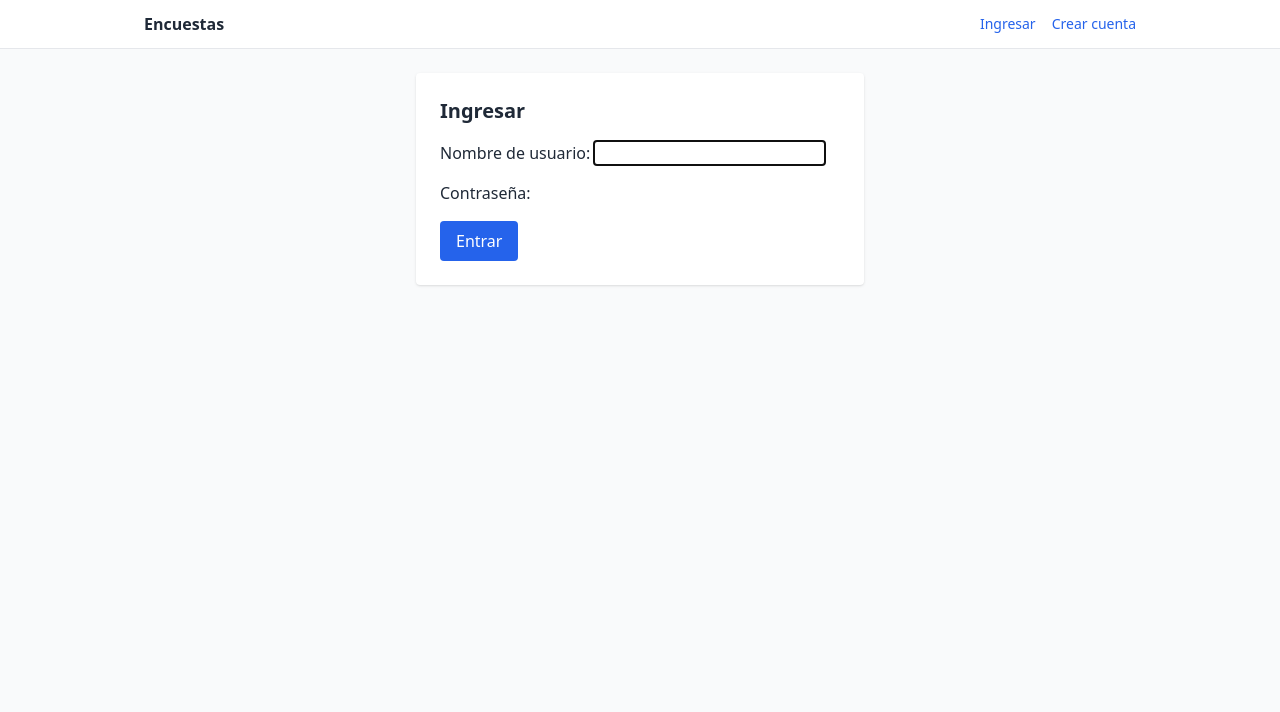
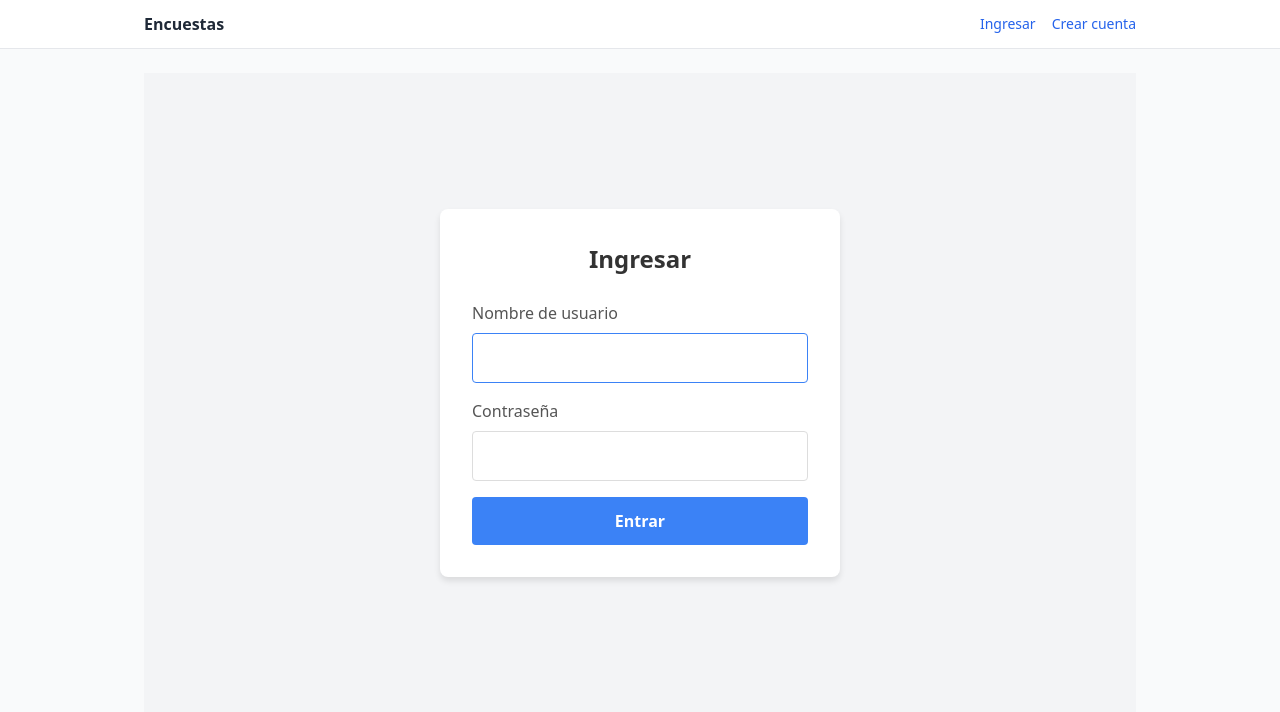
Before and after one commit to jcarlosabc/djangoapp, a Django app: page /accounts/login/ in a window 1280 px wide. Shown: the top 712 px of the page. Run offline with Django 4.2, Linux system fonts and the light colour scheme; some libraries are stand-ins or nearby versions.

Commit message:
new login

```diff
--- a/surveys/templates/surveys/auth_login.html
+++ b/surveys/templates/surveys/auth_login.html
@@ -1 +1,113 @@
-{% extends 'surveys/base.html' %}{% block title %}Ingresar{% endblock %}{% block content %}<div class='max-w-md mx-auto bg-white p-6 rounded shadow'><h1 class='text-xl font-semibold mb-4'>Ingresar</h1><form method='post' class='space-y-4'>{% csrf_token %}{{ form.as_p }}<button class='px-4 py-2 rounded bg-blue-600 text-white'>Entrar</button></form></div>{% endblock %}
+{% extends 'surveys/base.html' %}
+
+{% block title %}Ingresar{% endblock %}
+
+{% block content %}
+<style>
+  .login-container {
+    display: flex;
+    justify-content: center;
+    align-items: center;
+    height: 80vh;
+    background-color: #f3f4f6;
+  }
+
+  .login-form {
+    background-color: white;
+    padding: 2rem;
+    border-radius: 0.5rem;
+    box-shadow: 0 4px 6px rgba(0, 0, 0, 0.1);
+    transition: transform 0.3s ease-in-out;
+    width: 100%;
+    max-width: 400px;
+  }
+
+  .login-form:hover {
+    transform: translateY(-5px);
+  }
+
+  .form-title {
+    font-size: 1.5rem;
+    font-weight: 600;
+    margin-bottom: 1.5rem;
+    text-align: center;
+    color: #333;
+  }
+
+  .form-group {
+    margin-bottom: 1rem;
+  }
+
+  .form-label {
+    display: block;
+    margin-bottom: 0.5rem;
+    color: #555;
+  }
+
+  .form-input {
+    width: 100%;
+    padding: 0.75rem;
+    border: 1px solid #ddd;
+    border-radius: 0.25rem;
+    transition: border-color 0.2s;
+  }
+
+  .form-input:focus {
+    outline: none;
+    border-color: #3b82f6;
+  }
+
+  .submit-btn {
+    width: 100%;
+    padding: 0.75rem;
+    border-radius: 0.25rem;
+    background-color: #3b82f6;
+    color: white;
+    font-weight: 600;
+    cursor: pointer;
+    transition: background-color 0.2s;
+  }
+
+  .submit-btn:hover {
+    background-color: #2563eb;
+  }
+</style>
+
+<div class="login-container">
+  <form method="post" class="login-form">
+    {% csrf_token %}
+    <h1 class="form-title">Ingresar</h1>
+
+    <div class="form-group">
+      <label for="id_username" class="form-label">{{ form.username.label }}</label>
+      {{ form.username }}
+    </div>
+
+    <div class="form-group">
+      <label for="id_password" class="form-label">{{ form.password.label }}</label>
+      {{ form.password }}
+    </div>
+
+    {% if form.errors %}
+      <div class="alert alert-danger">
+        Tus datos son incorrectos. Por favor, inténtalo de nuevo.
+      </div>
+    {% endif %}
+
+    <button type="submit" class="submit-btn">Entrar</button>
+  </form>
+</div>
+
+<script>
+  document.addEventListener('DOMContentLoaded', function() {
+    const form = document.querySelector('.login-form');
+    form.style.transform = 'translateY(20px)';
+    setTimeout(() => {
+      form.style.transform = 'translateY(0)';
+    }, 100);
+
+    document.getElementById('id_username').classList.add('form-input');
+    document.getElementById('id_password').classList.add('form-input');
+  });
+</script>
+{% endblock %}
```
